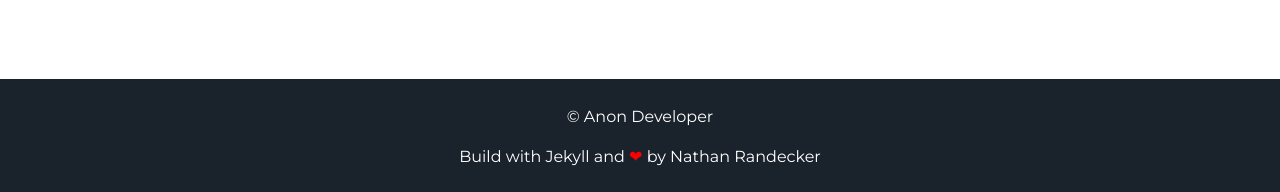
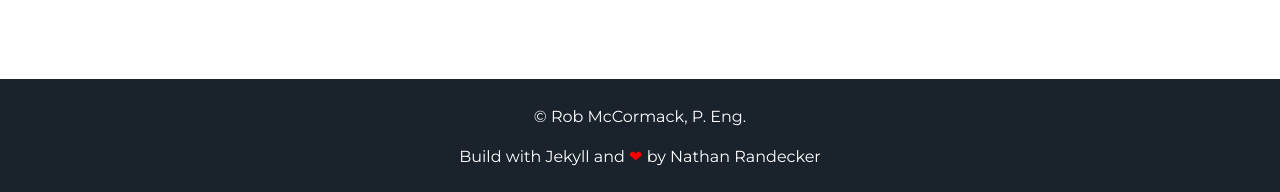
Before and after one commit to robmcc-ca/robmcc-ca, a Jekyll site: the page built from index.html, in a window 1280 px wide and 900 px high, scrolled down 1703 px. Shown: the part 705-897 px from the top of the window. Built offline with Jekyll 4.4.1, drawn with Linux system fonts in a browser that asks for light colours; some of the changed text lies outside the part shown.

Commit message:
changed name

```diff
--- a/_config.yml
+++ b/_config.yml
@@ -5,7 +5,7 @@ description: A blog about lorem ipsum dolor sit amet
 # url: "localhost:3000" # the base hostname & protocol for your site e.g. http://willianjusten.com.br
 
 # User settings
-username: Anon Developer
+username: Rob McCormack, P. Eng.
 user_description: Bicycle rights irony actually neutra typewriter lyft. Man bun taxidermy put a bird on it, umami yr ramps pop-up ugh bushwick chia lo-fi. Occupy bitters pour-over snackwave you probably haven't heard of them small batch. Cornhole mustache man bun letterpress echo park VHS.
 user_title: Software Developer
 email: anon@anon.com
```
